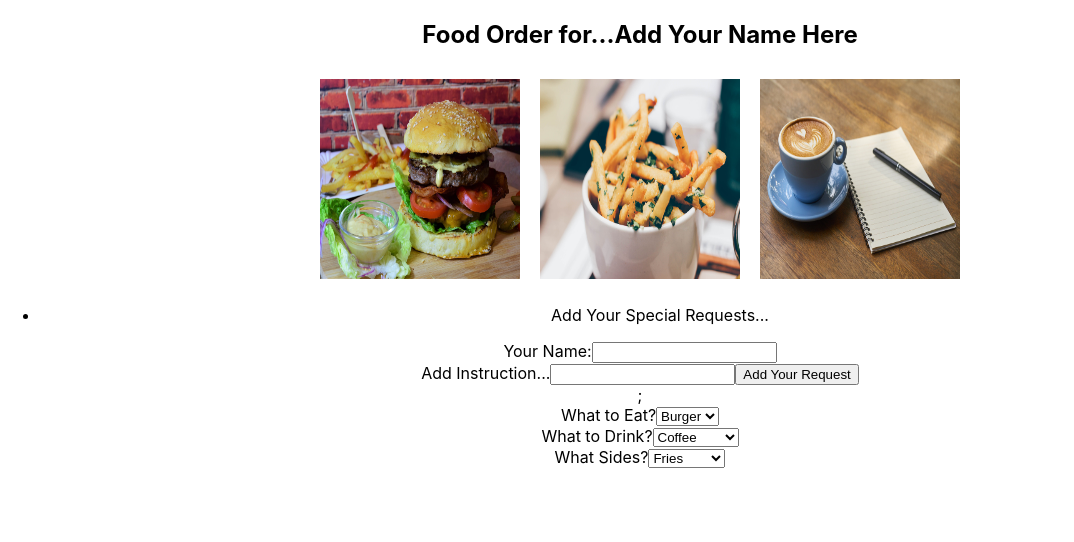
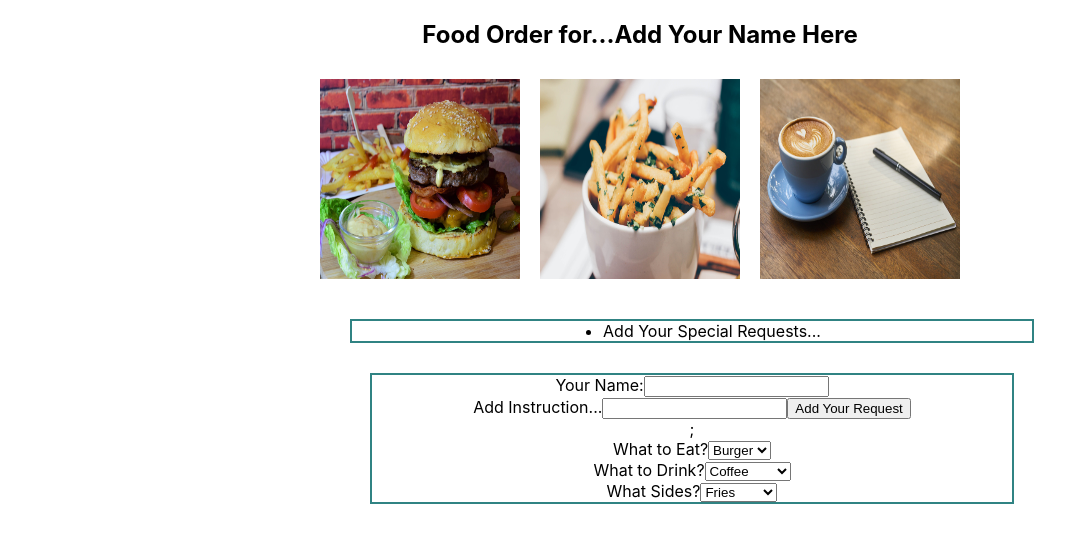
Before and after one commit to PeteSeeling/fast-food-order-react, a React (Create React App) app: page / in a window 1280 px wide. Shown: the top 542 px of the page, without its empty margins (0-1074 px from the left). Built offline with nearby package versions, Linux system fonts and the light colour scheme.

Commit message:
css done

```diff
--- a/src/App.css
+++ b/src/App.css
@@ -49,3 +49,27 @@
   justify-content: center;
   margin:10px;
 }
+.instructions{
+  display: flex;
+  flex-direction: column;
+  justify-content: center;
+  align-items: center;
+  width:50%;
+  margin:30px;
+  margin-left: 350px;
+  border: solid 2px;
+  border-color: rgb(48, 131, 131);
+}
+
+.order-form {
+  display: flex;
+  flex-direction: column;
+  text-align: center;
+  align-items: center;
+  justify-content: center;
+  margin-top:20px;
+  border:solid 2px;
+  margin-left:370px;
+  width: 50%;
+  border-color:rgb(48, 131, 131) ;
+}
```
